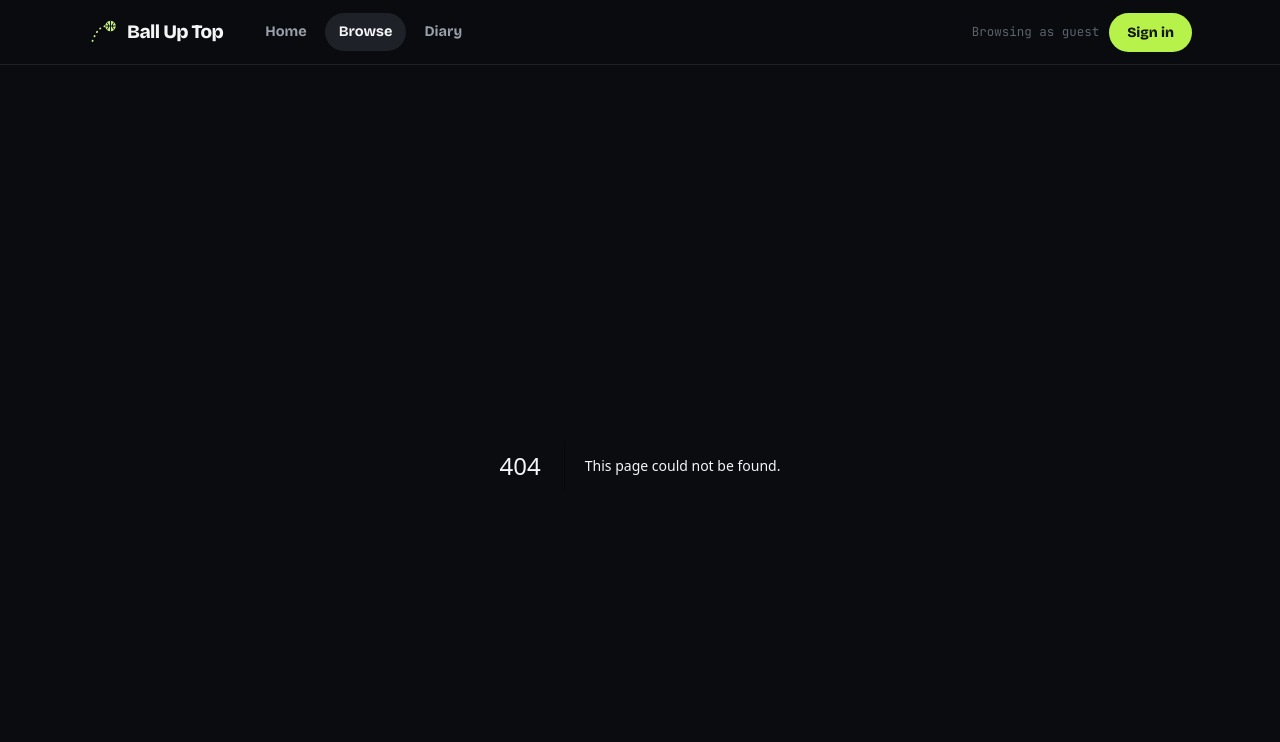
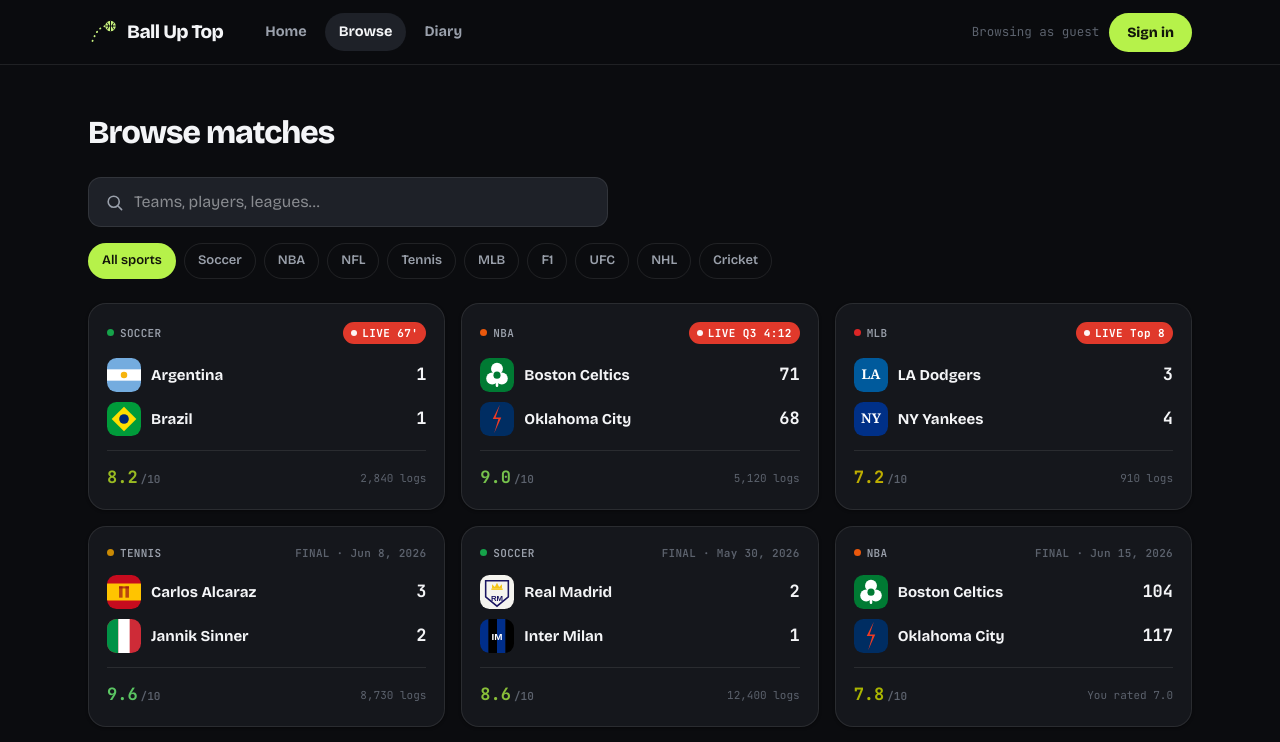
Before and after one commit to luisoleaa/BallUpTop, a Next.js app in the folder ball-up-top/: page /browse in a window 1280 px wide. Before the commit this address had no page. Shown: the top 742 px of the page. Built offline with nearby package versions, Linux system fonts and the light colour scheme.

Commit message:
Add browse page
Search + sport-filter grid over the mock match list. Public, no
sign-in required.

```diff
--- /dev/null
+++ b/ball-up-top/app/browse/page.tsx
@@ -0,0 +1,5 @@
+import { BrowseClient } from "@/components/BrowseClient";
+
+export default function BrowsePage() {
+  return <BrowseClient />;
+}
--- /dev/null
+++ b/ball-up-top/components/BrowseClient.tsx
@@ -0,0 +1,71 @@
+"use client";
+
+import { useState } from "react";
+import { MATCHES, SPORTS } from "@/lib/data";
+import { useApp } from "@/lib/app-store";
+import type { SportSlug } from "@/lib/types";
+import { Icon } from "./Icon";
+import { MatchCard } from "./MatchCard";
+import { TagPill } from "./TagPill";
+
+export function BrowseClient() {
+  const [q, setQ] = useState("");
+  const [sport, setSport] = useState<"all" | SportSlug>("all");
+  const { logs } = useApp();
+
+  const filtered = MATCHES.filter((m) => {
+    if (sport !== "all" && m.sport !== sport) return false;
+    if (!q.trim()) return true;
+    const hay = (m.a.name + m.b.name + m.league + SPORTS[m.sport].name).toLowerCase();
+    return hay.includes(q.toLowerCase());
+  });
+
+  const sports: Array<"all" | SportSlug> = ["all", ...Object.keys(SPORTS) as SportSlug[]];
+
+  return (
+    <main style={{ maxWidth: 1160, margin: "0 auto", padding: "44px 28px 80px" }}>
+      <h1 style={{ fontSize: 32, fontWeight: 800, letterSpacing: -1, margin: "0 0 20px", color: "var(--text)" }}>
+        Browse matches
+      </h1>
+      <div style={{
+        display: "flex", alignItems: "center", gap: 10, background: "var(--surface-2)",
+        borderRadius: 13, padding: "0 16px", height: 50, border: "1px solid var(--border)", maxWidth: 520,
+      }}>
+        <Icon name="search" size={19} stroke="var(--text-muted)" />
+        <input
+          value={q}
+          onChange={(e) => setQ(e.target.value)}
+          placeholder="Teams, players, leagues…"
+          style={{
+            flex: 1, border: "none", background: "transparent", outline: "none",
+            fontSize: 16, color: "var(--text)", fontFamily: "inherit",
+          }}
+        />
+        {q && (
+          <button onClick={() => setQ("")} style={{ border: "none", background: "transparent", cursor: "pointer", display: "flex" }}>
+            <Icon name="close" size={18} stroke="var(--text-faint)" />
+          </button>
+        )}
+      </div>
+      <div style={{ display: "flex", gap: 8, flexWrap: "wrap", padding: "16px 0 8px" }}>
+        {sports.map((s) => (
+          <TagPill
+            key={s}
+            label={s === "all" ? "All sports" : SPORTS[s as SportSlug].name}
+            active={sport === s}
+            onClick={() => setSport(s)}
+          />
+        ))}
+      </div>
+      {filtered.length === 0 ? (
+        <div style={{ textAlign: "center", padding: "80px 0", color: "var(--text-faint)", fontFamily: "var(--font-mono, monospace)", fontSize: 13 }}>
+          No matches found
+        </div>
+      ) : (
+        <div style={{ display: "grid", gridTemplateColumns: "repeat(auto-fill, minmax(280px, 1fr))", gap: 16, marginTop: 16 }}>
+          {filtered.map((m) => <MatchCard key={m.id} match={m} userLog={logs[m.id]} />)}
+        </div>
+      )}
+    </main>
+  );
+}
```
